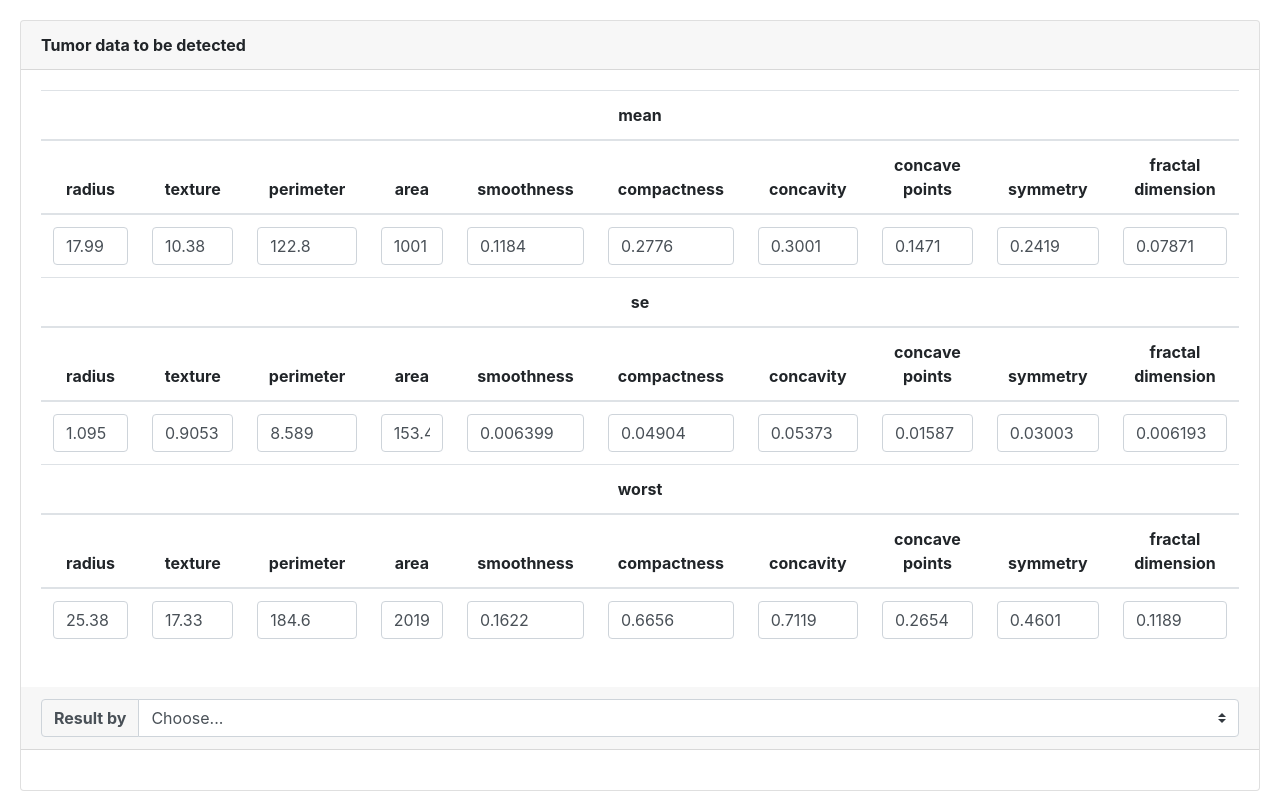
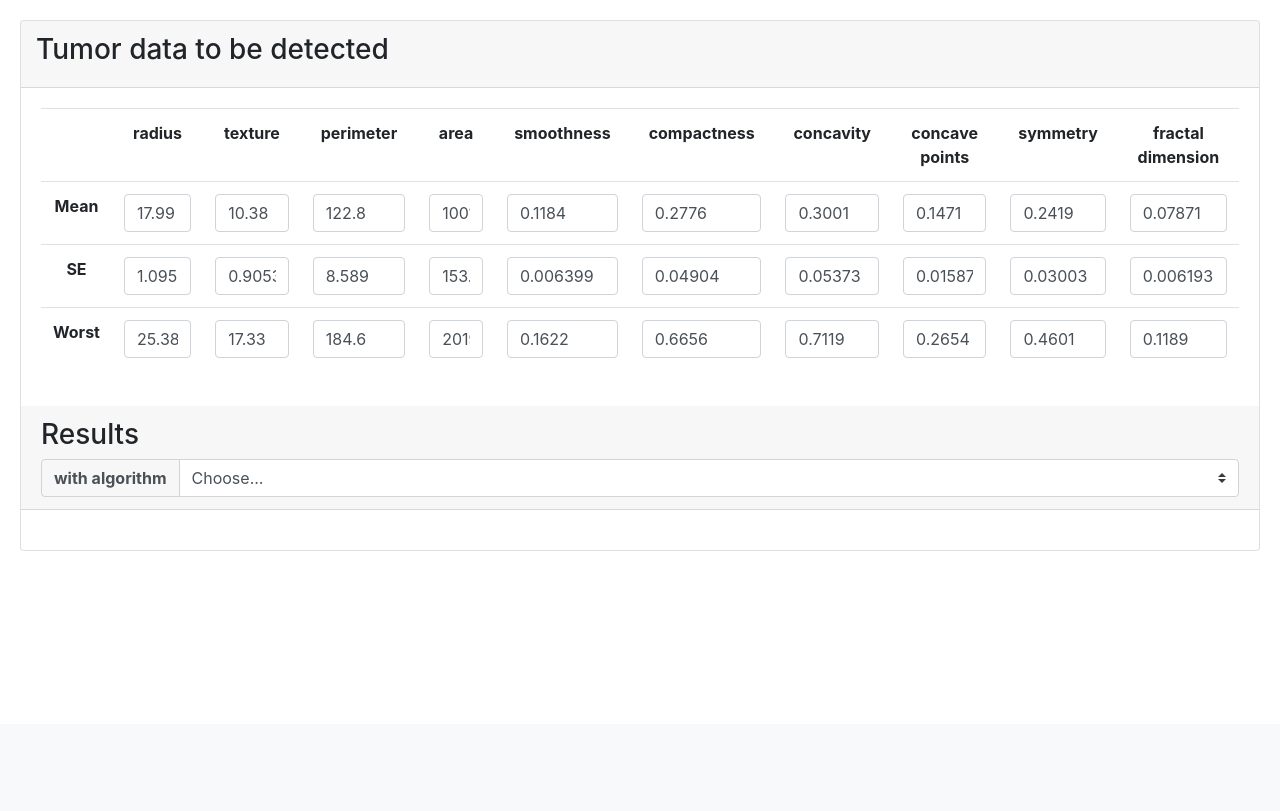
Before and after one commit to NikoB9/breast_tumor_detector, a Django app: page /detector in a window 1280 px wide. Shown: the part 76-887 px from the top of the page. After the commit the page ends 627 px from the top, so only its background shows below. Run offline with Django 3.2, Linux system fonts and the light colour scheme; some libraries are stand-ins or nearby versions.

Commit message:
Modif de forme

```diff
--- a/templates/detector.html
+++ b/templates/detector.html
@@ -39,19 +39,18 @@
 </style>
 
 <div class="card" style="margin: 20px">
-  <div class="card-header">
-    <b>Tumor data to be detected</b>
+  <div class="card-header col">
+    <h3>Tumor data to be detected</h3>
   </div>
   <div class="card-body">
 
-    <div class="table-responsive">
-      <table class="table"><form id="datadetect">
-        {% csrf_token %}
-        <thead>
+
+		<table class="table">
+		<form id="datadetect">
+		{% csrf_token %}
+
           <tr>
-            <th colspan="10">mean</th>
-          </tr>
-          <tr>
+			<td>&nbsp;</td>
             <th scope="col">radius</th>
             <th scope="col">texture</th>
             <th scope="col">perimeter</th>
@@ -63,9 +62,9 @@
             <th scope="col">symmetry</th>
             <th scope="col">fractal dimension</th>
           </tr>
-        </thead>
-        <tbody>
+
           <tr>
+		  <th scope="row">Mean</th>
             <th><input type="text" id="m-radius" class="form-control numfield" value="17.99"></th>
             <td><input type="text" id="m-texture" class="form-control numfield" value="10.38"></td>
             <td><input type="text" id="m-perimeter" class="form-control numfield" value="122.8"></td>
@@ -77,26 +76,9 @@
             <td><input type="text" id="m-symmetry" class="form-control numfield" value="0.2419"></td>
             <td><input type="text" id="m-fractalDimension" class="form-control numfield" value="0.07871"></td>
           </tr>
-        </tbody>
-        <thead>
+
           <tr>
-            <th colspan="10">se</th>
-          </tr>
-          <tr>
-            <th scope="col">radius</th>
-            <th scope="col">texture</th>
-            <th scope="col">perimeter</th>
-            <th scope="col">area</th>
-            <th scope="col">smoothness</th>
-            <th scope="col">compactness</th>
-            <th scope="col">concavity</th>
-            <th scope="col">concave points</th>
-            <th scope="col">symmetry</th>
-            <th scope="col">fractal dimension</th>
-          </tr>
-        </thead>
-        <tbody>
-          <tr>
+			<th scope="row">SE</th>
             <th><input type="text" id="se-radius" class="form-control numfield" value="1.095"></th>
             <td><input type="text" id="se-texture" class="form-control numfield" value="0.9053"></td>
             <td><input type="text" id="se-perimeter" class="form-control numfield"value="8.589"></td>
@@ -108,26 +90,9 @@
             <td><input type="text" id="se-symmetry" class="form-control numfield" value="0.03003"></td>
             <td><input type="text" id="se-fractalDimension" class="form-control numfield" value="0.006193"></td>
           </tr>
-        </tbody>
-        <thead>
+
           <tr>
-            <th colspan="10">worst</th>
-          </tr>
-          <tr>
-            <th scope="col">radius</th>
-            <th scope="col">texture</th>
-            <th scope="col">perimeter</th>
-            <th scope="col">area</th>
-            <th scope="col">smoothness</th>
-            <th scope="col">compactness</th>
-            <th scope="col">concavity</th>
-            <th scope="col">concave points</th>
-            <th scope="col">symmetry</th>
-            <th scope="col">fractal dimension</th>
-          </tr>
-        </thead>
-        <tbody>
-          <tr>
+			<th scope="row">Worst</th>
             <th><input type="text" id="w-radius" class="form-control numfield" value="25.38"></th>
             <td><input type="text" id="w-texture" class="form-control numfield" value="17.33"></td>
             <td><input type="text" id="w-perimeter" class="form-control numfield" value="184.6"></td>
@@ -139,22 +104,22 @@
             <td><input type="text" id="w-symmetry" class="form-control numfield" value="0.4601"></td>
             <td><input type="text" id="w-fractalDimension" class="form-control numfield"value="0.1189"></td>
           </tr>
-        </tbody>
-      </form></table>
+	</form>
+    </table>
     </div>
 
-  </div>
   <div class="card-header">
+  <h3> Results </h3>
     <div class="input-group">
       <div class="input-group-prepend">
-        <label class="input-group-text" for="algoch" style="background: transparent;" id="libelSlct"><b>Result by </b></label>
+        <label class="input-group-text" for="algoch" style="background: transparent;" id="libelSlct"><b>with algorithm </b></label>
       </div>
       <select class="custom-select" id="algoch" onchange="verif_bfr_send_data()">
         <option selected value="none">Choose...</option>
-        <option value="{% url 'svm' kind=1 %}">SVM kernel=linear</option>
-        <option value="{% url 'svm' kind=2 %}">SVM kernel=poly degree=2 gamma=auto</option>
-        <option value="{% url 'svm' kind=3 %}">SVM kernel=poly degree=2 gamma=scale</option>
-		<option value="{% url 'svm' kind=4 %}">SVM kernel=rbf gamma=scale</option>
+        <option value="{% url 'svm' kind=1 %}">SVM (kernel=linear)</option>
+        <option value="{% url 'svm' kind=2 %}">SVM (kernel=poly, degree=2, gamma=auto)</option>
+        <option value="{% url 'svm' kind=3 %}">SVM (kernel=poly, degree=2, gamma=scale)</option>
+		<option value="{% url 'svm' kind=4 %}">SVM (kernel=rbf, gamma=scale)</option>
         <option value="{% url 'rf' %}">Random Forest</option>
         <option value="{% url 'knn' %}">KNN</option>
       </select>
@@ -165,6 +130,4 @@
   </div>
 </div>
 
-
-
 {% endblock %}
--- a/templates/index.html
+++ b/templates/index.html
@@ -28,10 +28,11 @@
 
 <div class="card" style="margin: 20px">
   <div class="card-header">
+	<h3>Breast Cancer Information</h3>
     <a href="https://en.wikipedia.org/wiki/Breast_cancer">Watch directly on wikipedia</a>
   </div>
   <div class="card-body">
-  	<iframe src="https://en.wikipedia.org/wiki/Breast_cancer" id="wikiembed" style="width: 100%;height: 50vh; border: none;"></iframe>
+  	<iframe src="https://en.wikipedia.org/wiki/Breast_cancer" id="wikiembed" style="width: 100%;height: 65vh; border: none;"></iframe>
   </div>
   <div class="card-footer">
   	By Wikipedia
```
Also changed, not shown: breast_tumor_detector/algosViews.py (+8 -1 lines), templates/algos/svm.html (+10 -15 lines).
